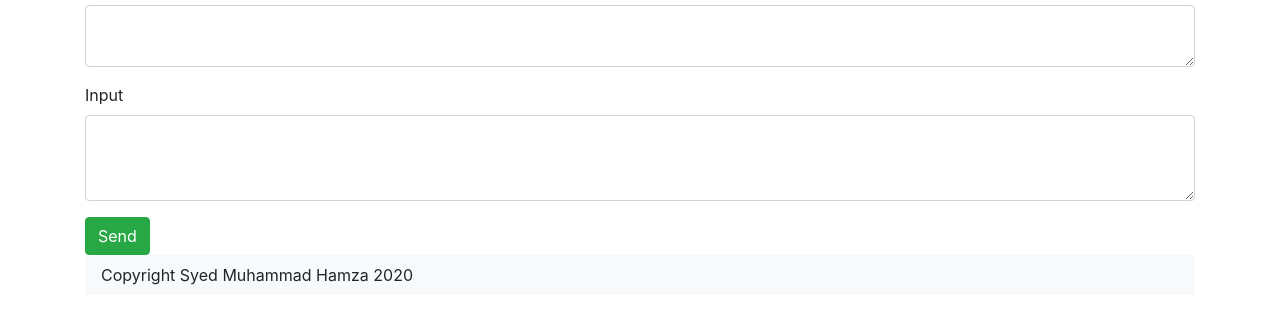
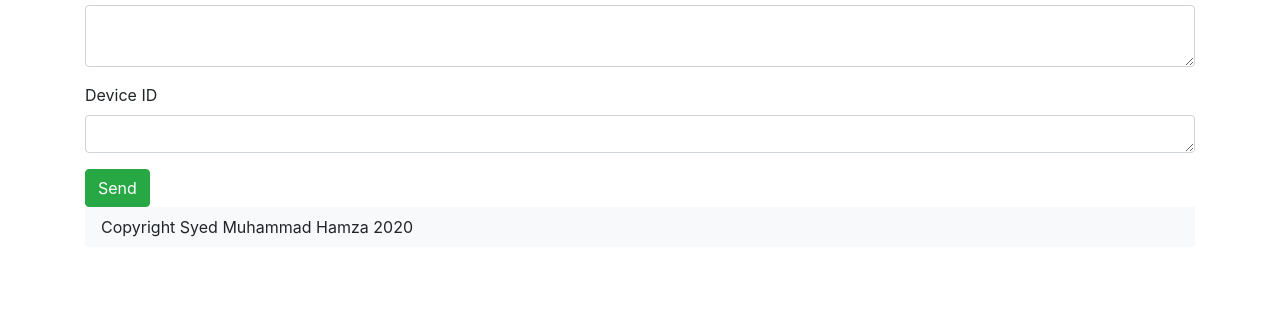
Before and after one commit to SmHamza/TrackMe, a website: page web/public/send-command.html in a window 1280 px wide. Shown: the part 139-462 px from the top of the page. Drawn offline with nearby package versions, Linux system fonts and the light colour scheme; no server answers; sample sign-in values are in the browser's storage.

Commit message:
modified registration file

```diff
--- a/web/public/send-command.html
+++ b/web/public/send-command.html
@@ -17,8 +17,8 @@
             <textarea rows="2" class="form-control" id="command"></textarea>
         </div>
         <div class="form-group">
-            <label for="input">Input</label>
-            <textarea rows="3" class="form-control" id="device"></textarea>
+            <label for="input">Device ID</label>
+            <textarea rows="1" class="form-control" id="device"></textarea>
         </div>
         <button class="btn btn-success" id="send-command">Send</button>
         <div id="footer"></div>
```
